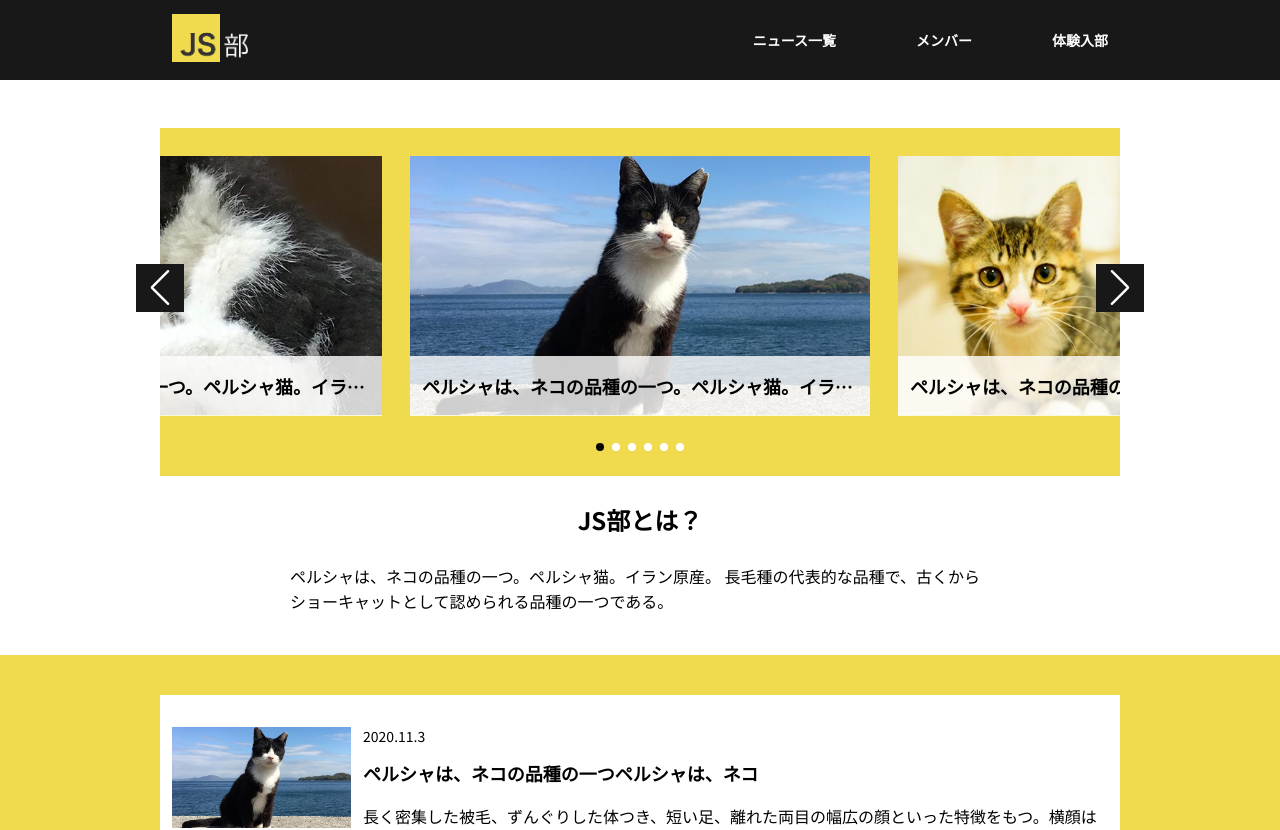
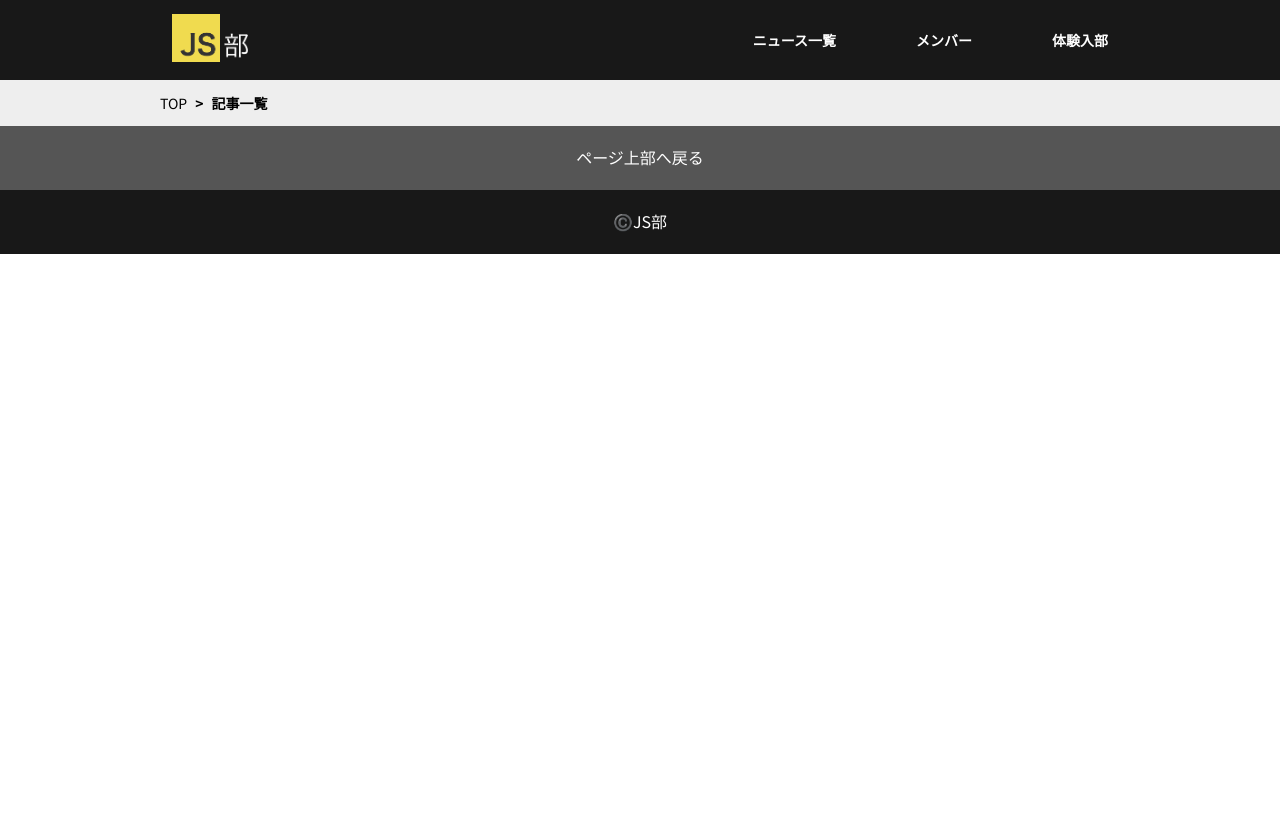
Before and after one commit to kensukegoto/jsbu, a Vue app: page /news in a window 1280 px wide. Shown: the top 830 px of the page. After the commit the page ends 800 px from the top, so only its background shows below. Built offline with nearby package versions, Linux system fonts and the light colour scheme.

Commit message:
追加：routerと一覧ページ、一覧ページのパンくず

```diff
--- a/package.json
+++ b/package.json
@@ -13,11 +13,13 @@
     "sass-loader": "^10.0.4",
     "style-loader": "^2.0.0",
     "swiper": "^6.3.5",
-    "vue": "^3.0.0"
+    "vue": "^3.0.0",
+    "vue-router": "^4.0.0-0"
   },
   "devDependencies": {
     "@vue/cli-plugin-babel": "~4.5.0",
     "@vue/cli-plugin-eslint": "~4.5.0",
+    "@vue/cli-plugin-router": "~4.5.0",
     "@vue/cli-service": "~4.5.0",
     "@vue/compiler-sfc": "^3.0.0",
     "babel-eslint": "^10.1.0",
--- a/src/App.vue
+++ b/src/App.vue
@@ -1,48 +1,16 @@
 <template>
   <Header />
-  <Slider class="slider" />
-  <About class="about" />
-  <List class="list" />
+  <router-view/>
   <Footer />
 </template>
 
 <script>
 import Header from "@/components/block/b-Header";
-import Slider from "@/components/block/b-Slider";
-import About from "@/components/block/b-About";
-import List from "@/components/block/b-List";
 import Footer from "@/components/block/b-Footer";
-
-
 export default {
-  name: 'App',
-  components: {
+  components:{
     Header,
-    Slider,
-    About,
-    List,
     Footer
   }
 }
 </script>
-
-<style lang="scss" scoped>
-main {
-  min-height: 2000px;
-}
-.slider{
-  margin-top: 40px;
-  @include media(m){
-    margin-top: 48px;
-  }
-}
-.about{
-  margin-top: 32px;
-}
-.list {
-  margin-top: 32px;
-  @include media(m){
-    margin-top: 40px;
-  }
-}
-</style>
--- a/src/assets/scss/_variables.scss
+++ b/src/assets/scss/_variables.scss
@@ -1,6 +1,7 @@
 $kkk: #000;
 $black: #181818;
 $grey: #ccc;
+$greyLight: #eee;
 $greyDark: #555;
 $white: #fff;
 $yellow: #f0db4f;
--- /dev/null
+++ b/src/components/block/b-Pankuzu.vue
@@ -0,0 +1,39 @@
+<template>
+  <section class="sec">
+    <ul class="pankuzu">
+      <li class="pankuzu__item"><router-link to="/">TOP</router-link></li>
+      <li class="pankuzu__item">記事一覧</li>
+    </ul>
+  </section>
+</template>
+
+<style lang="scss" scoped>
+.sec {
+  background-color: $greyLight;
+  padding: 12px;
+  @include media(m){
+    padding: 16px 0;
+  }
+}
+.pankuzu {
+  display: flex;
+  font-size: 1.4rem;
+  @include media(m){
+    width: 960px;
+    margin: 0 auto;
+  }
+  &__item{
+    font-weight: bold;
+    a {
+      font-weight: normal;
+    }
+  }
+  &__item::after {
+      content: ">";
+      margin: 0 8px;
+  }
+  &__item:last-child::after {
+      content: none;
+  }
+}
+</style>
--- a/src/components/component/c-Logo.vue
+++ b/src/components/component/c-Logo.vue
@@ -1,3 +1,3 @@
 <template>
-  <p><img src="@/assets/image/logo.png" alt=""></p>
+  <router-link to="/"><img src="@/assets/image/logo.png" alt=""></router-link>
 </template>
--- a/src/components/module/m-Menu.vue
+++ b/src/components/module/m-Menu.vue
@@ -2,7 +2,8 @@
   <div class="shadow" v-show="isActive"></div>
   <div class="gnavi" v-show="isActive">
     <ul class="gnavi__lists">
-      <li><a>ニュース一覧</a></li>
+
+      <li><router-link to="/news">ニュース一覧</router-link></li>
       <li><a>メンバー</a></li>
       <li><a>体験入部</a></li>
     </ul>
--- a/src/main.js
+++ b/src/main.js
@@ -1,5 +1,6 @@
 require('@/assets/scss/base.scss')
 import { createApp } from 'vue'
 import App from './App.vue'
+import router from './router'
 
-createApp(App).mount('#app')
+createApp(App).use(router).mount('#app')
--- /dev/null
+++ b/src/router/index.js
@@ -0,0 +1,25 @@
+import { createRouter, createWebHistory } from 'vue-router'
+import Home from '../views/Home.vue'
+
+const routes = [
+  {
+    path: '/',
+    name: 'Home',
+    component: Home
+  },
+  {
+    path: '/news',
+    name: 'News',
+    // route level code-splitting
+    // this generates a separate chunk (about.[hash].js) for this route
+    // which is lazy-loaded when the route is visited.
+    component: () => import(/* webpackChunkName: "about" */ '../views/News.vue')
+  }
+]
+
+const router = createRouter({
+  history: createWebHistory(process.env.BASE_URL),
+  routes
+})
+
+export default router
--- /dev/null
+++ b/src/views/Home.vue
@@ -0,0 +1,41 @@
+<template>
+  <Slider class="slider" />
+  <About class="about" />
+  <List class="list" />
+</template>
+
+<script>
+import Slider from "@/components/block/b-Slider";
+import About from "@/components/block/b-About";
+import List from "@/components/block/b-List";
+
+export default {
+  name: 'App',
+  components: {
+    Slider,
+    About,
+    List,
+  }
+}
+</script>
+
+<style lang="scss" scoped>
+main {
+  min-height: 2000px;
+}
+.slider{
+  margin-top: 40px;
+  @include media(m){
+    margin-top: 48px;
+  }
+}
+.about{
+  margin-top: 32px;
+}
+.list {
+  margin-top: 32px;
+  @include media(m){
+    margin-top: 40px;
+  }
+}
+</style>
--- /dev/null
+++ b/src/views/News.vue
@@ -0,0 +1,12 @@
+<template>
+  <bPankuzu />
+</template>
+
+<script>
+import bPankuzu from "@/components/block/b-Pankuzu";
+export default {
+  components:{
+    bPankuzu
+  }
+}
+</script>
```
Also changed, not shown: 1 other file (tests, documents, lock files or other folders).
